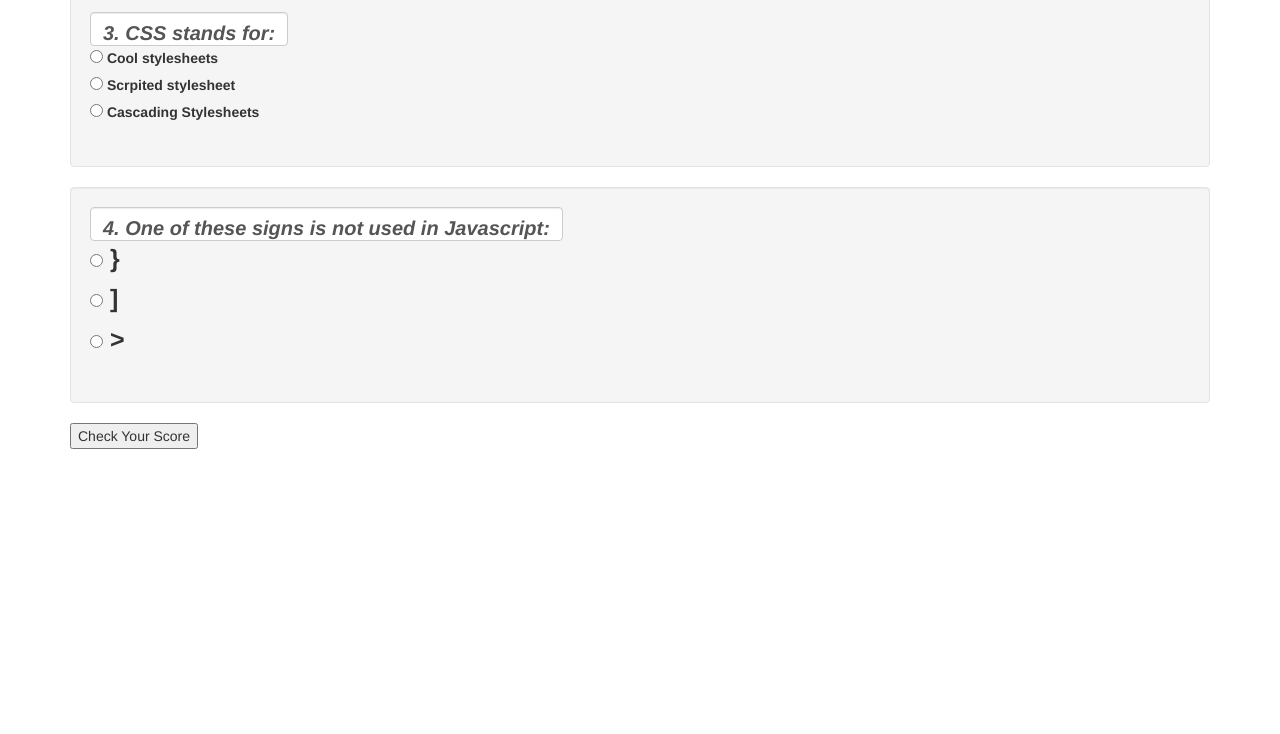
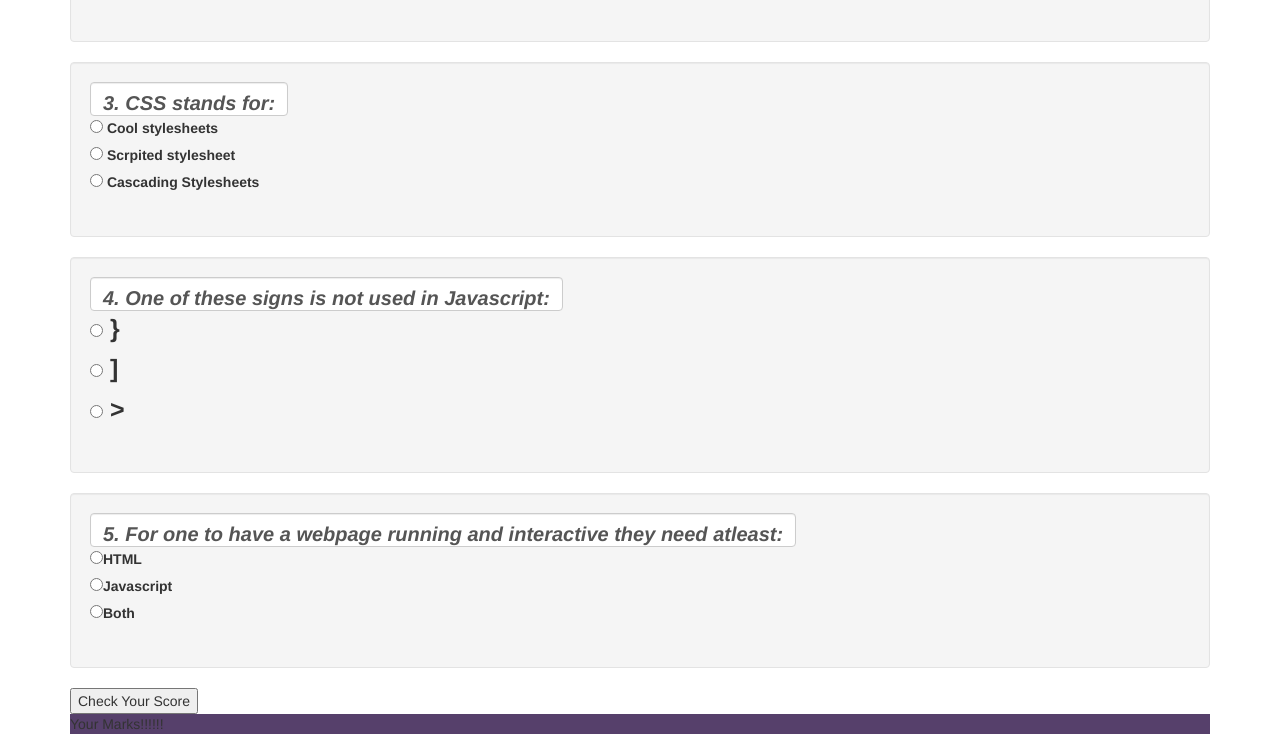
Before and after one commit to Pnshimiye/prep-w3-project, a plain HTML site: page index.html in a window 1280 px wide. Shown: the part 670-1404 px from the top of the page. Before the commit the page ends 1119 px from the top, so only its background shows below. Drawn offline with Linux system fonts and the light colour scheme.

Commit message:
add Bootstrap classes: form-comrol and well

```diff
--- a/css/styles.css
+++ b/css/styles.css
@@ -1,19 +1,50 @@
 .jumbotron{
   text-align:center;
-  background-color: rgb(196, 184, 207);
-  /* position: absolute; */
+  background-color: rgb(86, 64, 107);
 }
+
 #tinies{
   font-size: 25;
+}
 
-}
+
 #qtn{
+
   font-style: italic;
   font-weight: bold;
   font-size:20;
 
 }
-.form-control{
+/* .form-control{
+  width:auto;
+
+} */
+.well{
   width:auto;
 
 }
+
+.page-header{
+  position: static;
+}
+#output{
+  background-color:rgb(86, 64, 107);
+/*
+  padding: 10px;
+  text-align: center;
+  font-weight: 700;
+  margin-top: 20px;
+  color: white;
+  font-size: 25px;
+  border-radius: 4px;
+  box-shadow: 2px 2px  2px 2px grey;
+  margin-bottom: 10px;
+
+
+}
+body{
+  background-color:rgb(191, 186, 196);
+}
+.jumbotron h1,h3{
+  color:white;
+} */
--- a/index.html
+++ b/index.html
@@ -9,23 +9,26 @@
   <link rel="stylesheet" type="text/css" media="screen" href="css/styles.css" />
   <script src="js/jquery-3.3.1.js"></script>
   <script src="js/script.js"></script>
-
 </head>
 
 <body>
 
-    <div class="container">
+  <div class="container">
+    <div class="page-header">
       <div class="jumbotron">
         <h1>BASICS OF CODING;>}</h1>
         <h3>Welcome to week three of our coding class. Let us see how mush you have learnt</h3>
       </div>
+    </div>
 
 
-         <div class="form-inline">
-        <form>
+
+    <form class="form-inline">
+
+
       <div class="well">
+
         <div class="form-control "> <p id="qtn">1. HTML stands for:</p> </div>  <br>
-
 
         <div class="q-one-radio1">
           <label><input type="radio" name="qtn0" value="wrong"> Highly Transparent Markup Language </label>
@@ -36,12 +39,15 @@
         <div class="q-one-radio3">
           <label><input type="radio" name="qtn0" value="right"> Hypertext Markup Language </label>
         </div><br>
+
       </div>
 
 
+
+
       <div class="well">
+
         <div class="form-control "> <p id="qtn">2. The other term for javascript is:</p></div><br>
-
 
         <div class="q-two-radio1">
           <label><input type="radio" name="qtn1" value="right"> ECMA Script</label>
@@ -52,12 +58,15 @@
         <div class="q-two-radio3">
           <label><input type="radio" name="qtn1" value="wrong"> No Answer</label>
         </div><br>
+
       </div>
+
+
+
+
       <div class="well">
 
-
         <div class="form-control "><p id="qtn">3. CSS stands for:</p><br></div>
-
 
         <div class="q-three-radio">
           <label><input type="radio" name="qtn2" value="wrong"> Cool stylesheets</label>
@@ -68,10 +77,14 @@
         <div class="radio3">
           <label><input type="radio" name="qtn2" value="right"> Cascading Stylesheets</label>
         </div><br>
+
       </div>
+
+
+
       <div class="well">
+
         <div class="form-control "><p id="qtn">4. One of these signs is not used in Javascript:</p><br></div>
-
 
         <div class="q-four-radio">
             <label><input type="radio" name="qtn3" value="wrong"><span id="tinies"> } </span> </label>
@@ -83,15 +96,31 @@
           <label><input type="radio" name="qtn3" value="right"><span id="tinies"> > </span></label>
         </div><br>
 
-      </form>
-
-    </div>
-     <input type="button" value="Check Your Score">
-     <div id="output"></div>
-    </div>
-
-    </div>
+      </div>
 
 
+
+
+      <div class="well">
+
+        <div class="form-control "><p id="qtn">5. For one to have a webpage running and interactive they need atleast:</p><br></div>
+
+        <div class="q-four-radio">
+            <label><input type="radio" name="qtn3" value="wrong">HTML</label>
+        </div>
+        <div class="radio2">
+          <label><input type="radio" name="qtn3" value="wrong">Javascript</label>
+        </div>
+        <div class="radio3">
+          <label><input type="radio" name="qtn3" value="right">Both</label>
+        </div><br>
+
+      </div>
+    </form>
+
+    <input type="button" value="Check Your Score">
+    <div id="output">Your Marks!!!!!!</div>
+
+   </div>
   </body>
 </html>
```
Also changed, not shown: js/script.js (+1 -64 lines).
